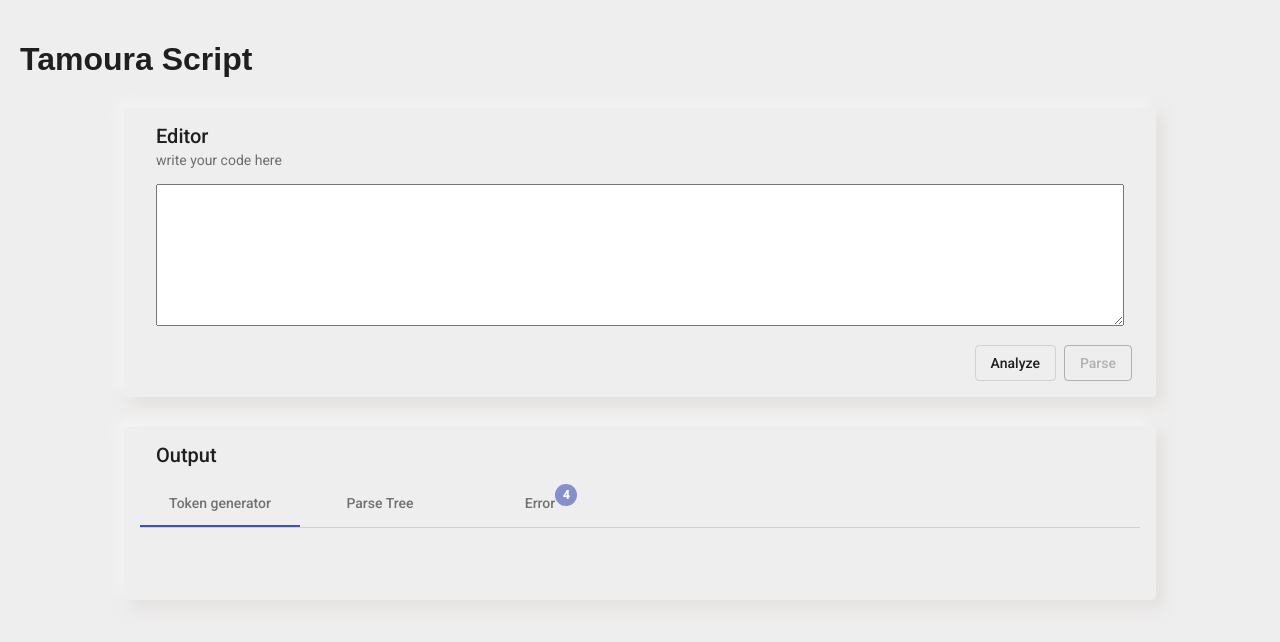
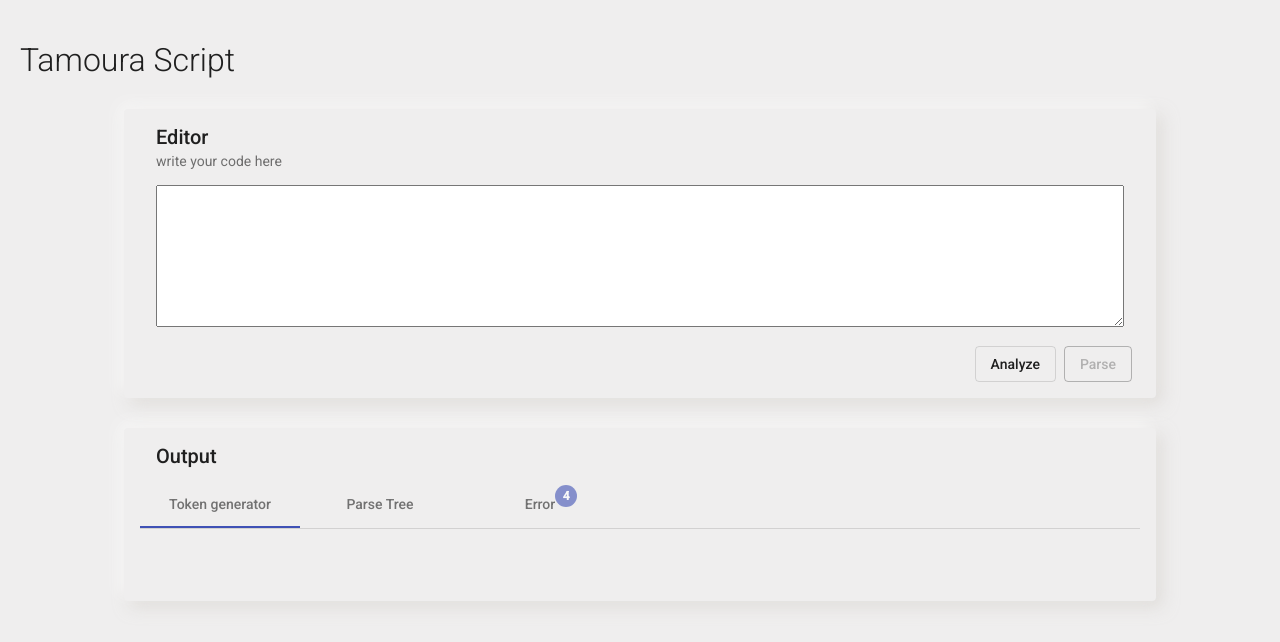
Before and after one commit to prograTammz/compiler, an Angular app: page / in a window 1280 px wide. Shown: the top 642 px of the page. Built offline with nearby package versions, Linux system fonts and the light colour scheme.

Commit message:
Chnages to header font

```diff
--- a/src/app/app.component.css
+++ b/src/app/app.component.css
@@ -1,9 +1,10 @@
 
 .header{
-    font-family: 'Julius Sans One', sans-serif;
+    font-family: "Roboto";
     color: rgba(0,0,0,.87);
     padding-top: 20px;
     padding-left: 20px;
+    font-weight: 300;
 }
 mat-card{
     margin: 30px auto;
```
